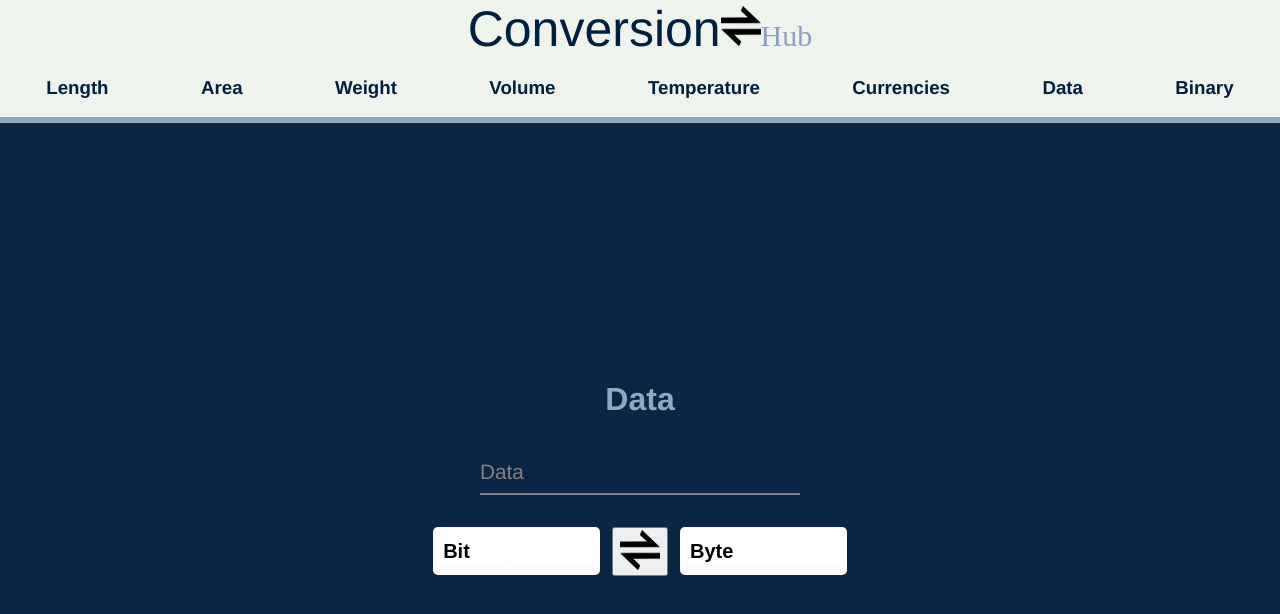
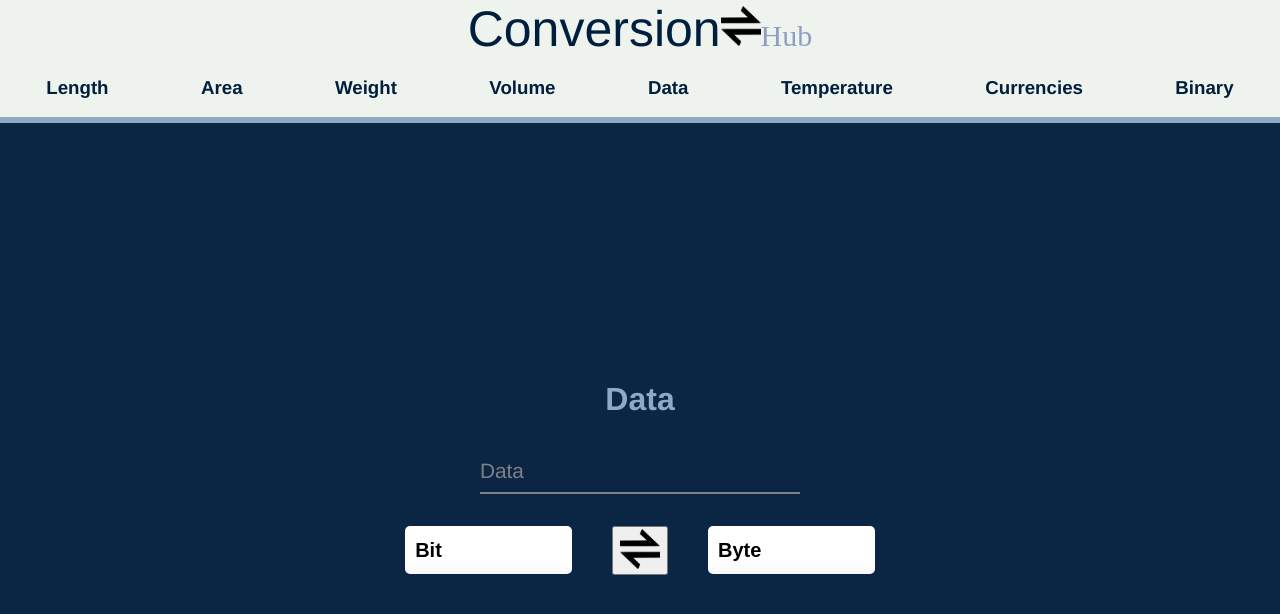
Before and after one commit to eetu-niittymaki/ConversionHub, a React (Create React App) app: page / in a window 1280 px wide. Both pictures are taken after a click on the element "Data". Shown: the top 614 px of the page. Built offline with nearby package versions, Linux system fonts and the light colour scheme.

Commit message:
Make components for selections

```diff
--- a/src/App.js
+++ b/src/App.js
@@ -46,9 +46,9 @@ function App() {
         <p>Area</p>
         <p>Weight</p>
         <p>Volume</p>
+        <p>Data</p>
         <p>Temperature</p>
         <p>Currencies</p>
-        <p>Data</p>
         <p>Binary</p>
       </Header >
       <div className="App-body">
--- a/src/Components/ChangeButton.js
+++ b/src/Components/ChangeButton.js
@@ -2,8 +2,7 @@ import React from "react";
 
 const ChangeButton = ({functions}) => {
     return (
-        <button onClick={() => functions()}
-            style={{position: "absolute",}}>
+        <button onClick={() => functions()}>
             <img src={process.env.PUBLIC_URL + "/images/arrow.png"} alt="Change"/>
         </button>
     )
--- a/src/Components/Currencies.js
+++ b/src/Components/Currencies.js
@@ -2,6 +2,8 @@ import React, { useState, useEffect, useRef } from "react"
 import axios from "axios";
 import Form from "./Form";
 import ChangeButton from "./ChangeButton";
+import FirstSelect from "./FirstSelect";
+import LastSelect from "./LastSelect";
 
 const  Currencies = () => {
     const [amount, setAmount] = useState()
@@ -11,7 +13,7 @@ const  Currencies = () => {
     const [finalCurrency, setFinalCurrency] = useState("EUR")
     let origCurrencyRef = useRef("USD")
     let finalCurrencyRef = useRef("EUR")
-    let newAmount = useRef()
+    let amountRef = useRef()
     let conversion = useRef()
 
     const apiKeys = [
@@ -33,7 +35,7 @@ const  Currencies = () => {
     const handleChange = e => {
         let value = e.target.value
         setAmount(value)
-        newAmount.current = value
+        amountRef.current = value
         calculateConversion()
     }
 
@@ -52,7 +54,7 @@ const  Currencies = () => {
     }
 
     const calculateConversion = async () => {
-        conversion.current = (rates[finalCurrencyRef.current] / rates[origCurrencyRef.current]) * newAmount.current
+        conversion.current = (rates[finalCurrencyRef.current] / rates[origCurrencyRef.current]) * amountRef.current
     }
 
     useEffect(() => {
@@ -76,46 +78,34 @@ const  Currencies = () => {
             <h1>Currencies</h1>
             <Form amount={amount}
                   name={"amount"}
-                  placeholder={"Amount"}
                   title={"Amount"}
                   handleChange={(e) => handleChange(e)}
             />
             <div style={{ display: "flex", flexDirection: "row", justifyContent: "center", marginBottom:"10%", maxWidth: "27vw"}}>
-                <select name="origCurrency"
-                        id="origCurrency"
-                        value={origCurrency}
-                        style={{marginRight: "5vh", minWidth:"15vh", minHeight:"5vh" }}
-                        className="select"
-                        onChange={(e) => { setOrigCurrency(e.target.value) ;
+                <FirstSelect firstSlection={origCurrency}
+                            amount={amount}
+                            units={rates}
+                            handleChange={(e) => { setOrigCurrency(e.target.value) ;
                                                     origCurrencyRef.current = e.target.value ;
-                                            calculateConversion() }}>
-                        {rates && Object.keys(rates).filter(currency => currency !== finalCurrency).map((currency, index) => (
-                            <option key={index} value={currency} style={{textDecoration:"underline", color:"white"}}>
-                               {currency} {amount ? (currency === origCurrency ? amount : "") : ""}
-                            </option>
-                        ))}
-                </select>
+                                                    calculateConversion()}}
+                />
                 <ChangeButton functions={() => { setOrigCurrency(finalCurrency) ;
                                                 setFinalCurrency(origCurrency) ;
                                                 origCurrencyRef.current = finalCurrency ;
                                                 finalCurrencyRef.current = origCurrency ;
                                                 calculateConversion()}}
                 />
-                <select id="finalCurrency"
-                        value={finalCurrency}
-                        style={{marginLeft: "5vh", minWidth:"15vh"}}
-                        className="select"
-                        onChange={(e) => { setFinalCurrency(e.target.value) ;
+                <LastSelect lastSelection={finalCurrencyRef.current}
+                            firstSelection={origCurrencyRef.current}
+                            amount={amountRef.current}
+                            units={rates}
+                            type={1}
+                            handleChange={(e) => { setFinalCurrency(e.target.value) ;
                                                 finalCurrencyRef.current = e.target.value ;
-                                            calculateConversion() }}>
-                    {rates &&  Object.keys(rates).filter(currency => currency !== origCurrency).map((currency, index) => (
-                        <option key={index} value={currency}>
-                            {currency}  {amount ? roundNum((rates[currency] / rates[origCurrencyRef.current]) * newAmount.current) : ""}
-                        </option>
-                    ))}
-                </select>
+                                                calculateConversion() }}
+                />
             </div>
-            <h3>{amount ? `${roundNum(newAmount.current * (rates[finalCurrencyRef.current] / rates[origCurrencyRef.current]))} ${finalCurrency}`: ""}</h3>
+            <h3>{amount ? `${roundNum(amountRef.current * (rates[finalCurrencyRef.current] / rates[origCurrencyRef.current]))} ${finalCurrency}`: ""}</h3>
         </div>
 
         </div>
--- a/src/Components/FirstSelect.js
+++ b/src/Components/FirstSelect.js
@@ -1,17 +1,18 @@
 import React from "react"
+import "./UnitForm.scss"
 
-const FirstSelect = ({value, amount, units, handleChange}) => {
+const FirstSelect = ({firstSlection, amount, units, handleChange}) => {
     return (
         <div>
-             <select name="select"
-                        id="select"
-                        value={value}
+             <select name="firstSelection"
+                        id="firstSelection"
+                        value={firstSlection}
                         className="select"
-                        style={{marginRight: "5vh"}}
+                        style={{marginRight: "5vh", maxWidth: "15vh"}}
                         onChange={handleChange}>
-                            {units.map((unit, index) => (
+                            {units && Object.keys(units).map((unit, index) => (
                                 <option key={index} value={unit}>
-                                    {amount ? (unit === value ? amount : "") : ""} {unit}
+                                    {amount ? (unit === firstSlection ? amount : "") : ""} {unit}
                                 </option>
                             ))}
                 </select>
--- a/src/Components/Form.js
+++ b/src/Components/Form.js
@@ -1,14 +1,14 @@
 import React from "react"
 import "./UnitForm.scss"
 
-const Form = ({amount, name, title, placeholder, handleChange}) => {
+const Form = ({amount, name, title,  handleChange}) => {
     return (
         <form onSubmit={e =>  e.preventDefault()}>
             <input type="number"
                 value={amount}
                 id={name}
                 name={name}
-                placeHolder={placeholder}
+                placeHolder={title}
                 onChange={handleChange}
                 style={{minHeight:"5vh", marginBottom:"10%"}}/>
             <label for={name} className="formLabel">{title}</label>
--- /dev/null
+++ b/src/Components/LastSelect.js
@@ -0,0 +1,25 @@
+import React from "react"
+import "./UnitForm.scss"
+
+const LastSelect = ({lastSelection, firstSelection, type, amount, units, handleChange}) => {
+    return (
+        <div>
+             <select name="lastSelection"
+                        id="lastSelection"
+                        value={lastSelection}
+                        className="select"
+                        style={{marginLeft: "5vh", maxWidth: "15vh"}}
+                        onChange={handleChange}>
+                            {units && Object.keys(units).map((unit, index) => (
+                                <option key={index} value={unit}>
+                                    {amount ?
+                                            type === 0 ? (amount * (units[firstSelection] / units[unit])) : (amount * (units[unit] / units[firstSelection]))
+                                            : ""} {unit}
+                                </option>
+                            ))}
+                </select>
+        </div>
+    )
+}
+
+export default LastSelect
--- a/src/Components/UnitForm.js
+++ b/src/Components/UnitForm.js
@@ -1,10 +1,12 @@
 import React, { useState, useEffect } from "react";
 import Form from "./Form";
 import ChangeButton from "./ChangeButton";
+import FirstSelect from "./FirstSelect";
+import LastSelect from "./LastSelect";
 import "./UnitForm.scss"
 
 export default function UnitForm({title, units}) {
-    const [value, setValue] = useState()
+    const [amount, setAmount] = useState()
     const [firstSelection, setFirstSelection] = useState(Object.keys(units)[0])
     const [lastSelection, setLastSelection] = useState(Object.keys(units)[1])
 
@@ -14,48 +16,34 @@ export default function UnitForm({title, units}) {
     }, [title, units])
 
     const handleChange = (e) => {
-        setValue(e.target.value)
+        setAmount(e.target.value)
     }
 
     return (
         <div>
             <h1>{title}</h1>
-            <Form amount={value}
+            <Form amount={amount}
                   name={"amount"}
                   title={title}
-                  placeholder={title}
                   handleChange={handleChange}
             />
             <div style={{ display: "flex", flexDirection: "row", justifyContent: "center", marginBottom:"10%",  maxWidth: "25vw"}}>
-                <select name="firstSelection"
-                        id="firstSelection"
-                        value={firstSelection}
-                        style={{marginRight: "5vh"}}
-                        className="select"
-                        onChange={e => setFirstSelection(e.target.value)}>
-                            {Object.keys(units).map((unit, index) => (
-                                <option key={index} value={unit}>
-                                   {value ? (unit === firstSelection ? value : "") : ""} {unit}
-                                </option>
-                            ))}
-                </select>
+                <FirstSelect firstSlection={firstSelection}
+                            amount={amount}
+                            units={units}
+                            handleChange={e => setFirstSelection(e.target.value)}/>
                 <ChangeButton functions={() => { setFirstSelection(lastSelection) ;
                                                 setLastSelection(firstSelection)}}
                 />
-                <select name="lastSelection"
-                        id="lastSelection"
-                        value={lastSelection}
-                        style={{ marginLeft: "5vh"}}
-                        className="select"
-                        onChange={e => setLastSelection(e.target.value)}>
-                            {Object.keys(units).map((unit, index) => (
-                                <option key={index} value={unit}>
-                                     {value ? value * (units[firstSelection] / units[unit]) : ""} {unit}
-                                </option>
-                            ))}
-                </select>
+                <LastSelect lastSelection={lastSelection}
+                            firstSelection={firstSelection}
+                            amount={amount}
+                            units={units}
+                            type={0}
+                            handleChange={e => setLastSelection(e.target.value)}
+                />
             </div>
-            <h3>{value ? `${value * (units[firstSelection] / units[lastSelection])} ${lastSelection}`: ""}</h3>
+            <h3>{amount ? `${amount * (units[firstSelection] / units[lastSelection])} ${lastSelection}`: ""}</h3>
         </div>
     )
   }
```
Also changed, not shown: src/Components/TemperatureForm.js (+14 -15 lines). Lines whose indentation alone changed are shown as unchanged.
